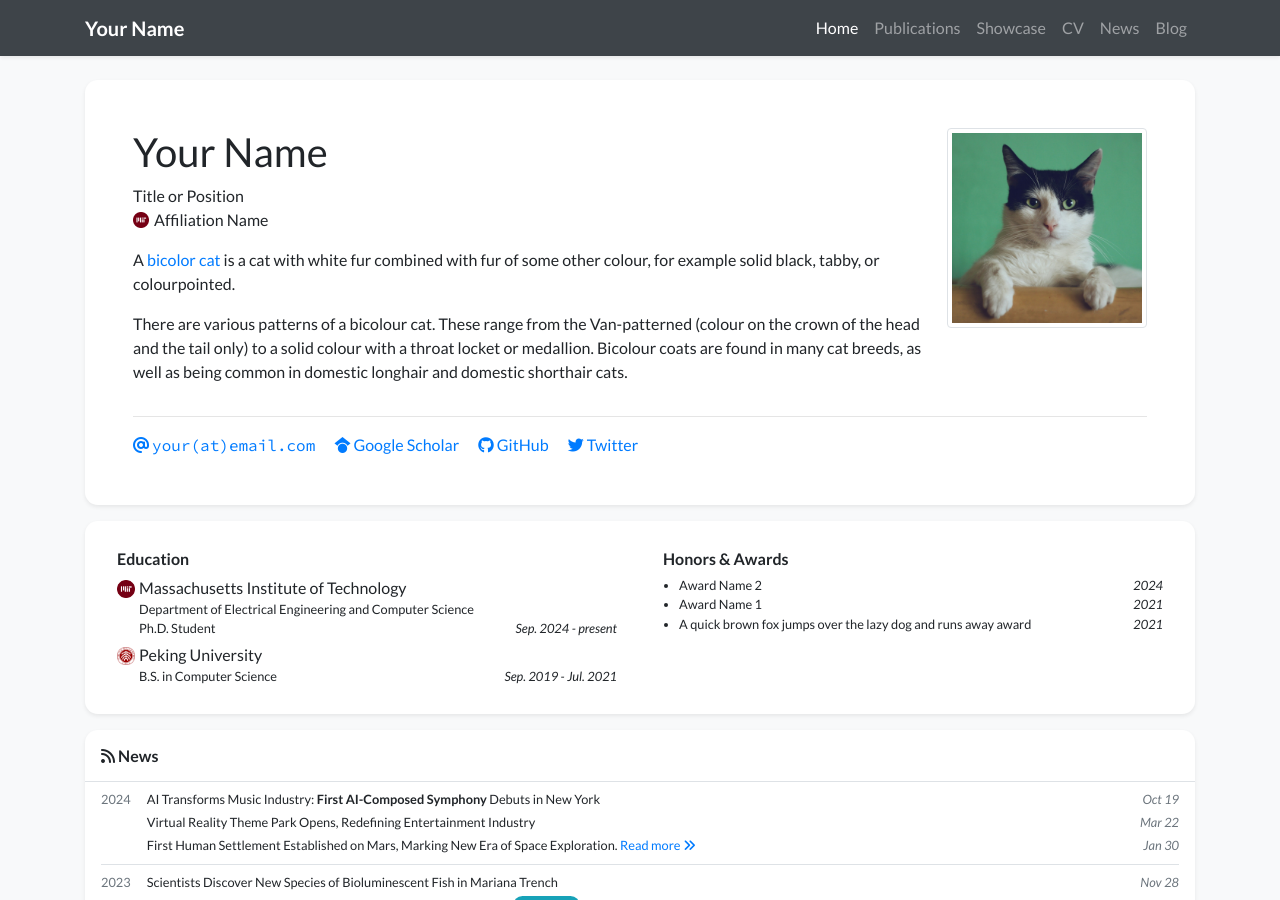
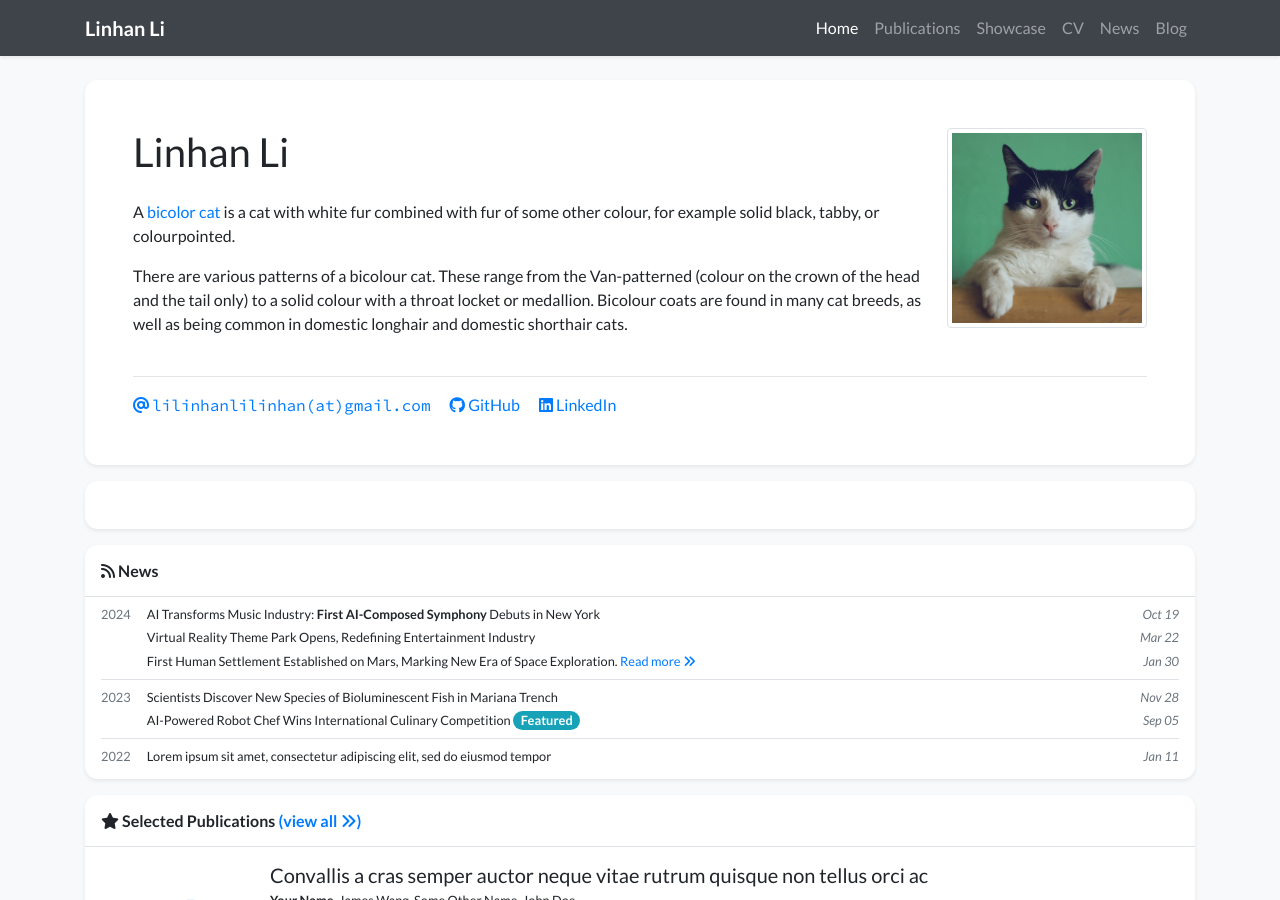
Before and after one commit to ForeverTTT/foreverttt.github.io, a Jekyll site: the page built from index.html, in a window 1280 px wide and 900 px high. Built offline with Jekyll 4.4.1, drawn with Linux system fonts in a browser that asks for light colours; nearby versions of some CDN libraries; a style sheet for code colours, icons or effects is not loaded; part of the change alters nothing that is shown.

Commit message:
init info

```diff
--- a/_data/profile.yml
+++ b/_data/profile.yml
@@ -1,22 +1,22 @@
-primary_name: "Your Name"
+primary_name: "Linhan Li"
 secondary_name: ""
-navbar_name: "Your Name"
+navbar_name: "Linhan Li"
 
-positions:
-- name: Title or Position
-- name: Affiliation Name
-  logo: /assets/images/badges/MIT_Social_circle.png  # Logo is optional
+# positions:
+# - name: Title or Position
+# - name: Affiliation Name
+#   logo: /assets/images/badges/MIT_Social_circle.png  # Logo is optional
 
 
-email: "your@email.com"
+email: "lilinhanlilinhan@gmail.com"
 # cv_link: link-to-your-cv-file
-gscholar: xFmQpf4AAAAJ  # This is an example, replace it with your own Google Scholar ID
-github: your_github_id
-twitter: your_twitter_id  # Do not include the '@' symbol
+#gscholar: xFmQpf4AAAAJ  # This is an example, replace it with your own Google Scholar ID
+github: ForeverTTT
+#twitter: your_twitter_id  # Do not include the '@' symbol
 # wechat_qrcode: /assets/images/etc/wechat.jpg
 # wechat_prompt: >-
 #   Please tell me your <strong>name</strong> and <strong>affiliation</strong> (current or past) when adding my wechat. Thanks!
-# linkedin: your-linked-in-id
+linkedin: linhan-li-027baa26b
 # orcid: 0000-0000-0000-0000
 
 short_bio_text_justify: false
@@ -34,28 +34,28 @@ portrait_url: /assets/images/photos/portrait.jpg
 portrait_caption: >-
   Photo by Manja Vitolic on Unsplash (this caption is optional, comment it out to disable).
 
-education:
-- name: Massachusetts Institute of Technology
-  logo: /assets/images/badges/MIT_Social_circle.png
-  position: >-
-    Department of Electrical Engineering and Computer Science <br/>
-    Ph.D. Student
-  date: Sep. 2024 - present
-- name: Peking University
-  logo: /assets/images/badges/PKU_red.png
-  position: B.S. in Computer Science
-  date: Sep. 2019 - Jul. 2021
-
-# experience:
+# education:
+# - name: Massachusetts Institute of Technology
+#   logo: /assets/images/badges/MIT_Social_circle.png
+#   position: >-
+#     Department of Electrical Engineering and Computer Science <br/>
+#     Ph.D. Student
+#   date: Sep. 2024 - present
 # - name: Peking University
 #   logo: /assets/images/badges/PKU_red.png
-#   position: Research Intern
+#   position: B.S. in Computer Science
 #   date: Sep. 2019 - Jul. 2021
 
-awards:
-- name: Award Name 2
-  date: 2024
-- name: Award Name 1
-  date: 2021
-- name: A quick brown fox jumps over the lazy dog and runs away award
-  date: 2021
+# # experience:
+# # - name: Peking University
+# #   logo: /assets/images/badges/PKU_red.png
+# #   position: Research Intern
+# #   date: Sep. 2019 - Jul. 2021
+
+# awards:
+# - name: Award Name 2
+#   date: 2024
+# - name: Award Name 1
+#   date: 2021
+# - name: A quick brown fox jumps over the lazy dog and runs away award
+#   date: 2021
```
